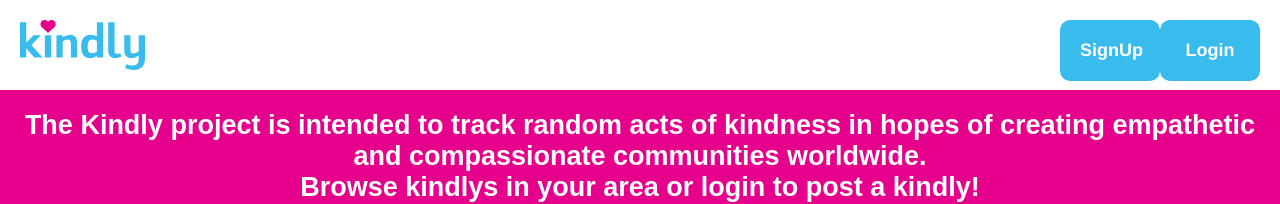
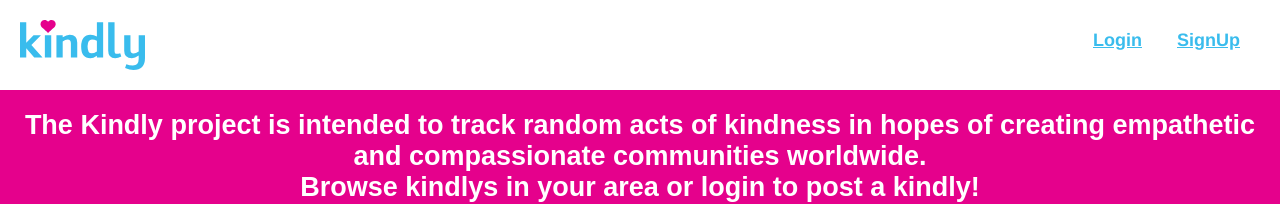
Before and after one commit to maleeeeza/kindly, a website: page client/public/index.html in a window 1280 px wide. Shown: the top 204 px of the page. Drawn offline with nearby package versions, Linux system fonts and the light colour scheme; some packages are replaced by stand-ins of ours; no server answers; a script that the page names is missing.

Commit message:
navigation style

```diff
--- a/client/public/index.html
+++ b/client/public/index.html
@@ -8,16 +8,24 @@
   <title>Document</title>
 </head>
 <body>
+
+
+
   <nav class="navbar">
     <img src="images/kindly.svg" class="logo" alt="Kindly"/>
+
+    <div class="float-right">
+
+
+    <button id="login" onclick="document.getElementById('id01').style.display='block'" class="login-button">Login</button>
+    <button id="signup" onclick="document.getElementById('signup-modal').style.display='block'" class="login-button">SignUp</button>
     <button id="toggle-kindly-form" class="button-kindly-post " type="button" hidden>
       <img src="images/post-kindly.svg" class="post-kindly-icon" alt="Post a Kindly"/>
       Post a kindly
     </button>
-    <button id="login" onclick="document.getElementById('id01').style.display='block'" class="login-button">Login</button>
-    <button id="signup" onclick="document.getElementById('signup-modal').style.display='block'" class="login-button">SignUp</button>
-    <button id="logout" class="logout-button" hidden>Logout</button>
-    <button id="my-kindlys" onclick="document.getElementById('my-kindlys-modal').style.display='block'" class="my-kindlys-button" hidden>My Kindlys</button>
+    <button id="my-kindlys" onclick="document.getElementById('my-kindlys-modal').style.display='block'" class="login-button" hidden>My Kindlys</button>
+    <button id="logout" class="login-button" hidden>Logout</button>
+    </div>
   </nav>
 
 
@@ -39,7 +47,7 @@
       <label><b>Password</b></label>
       <input type="password" placeholder="Enter Password" name="psw" class="modal-input" required>
 
-      <button type="submit" class="login-button">Login</button>
+      <button type="submit" class="log-me-in">Login</button>
 
     </div>
 
--- a/client/public/scripts/kindly.js
+++ b/client/public/scripts/kindly.js
@@ -558,6 +558,6 @@
 $('#logout').on('click', function(e){
   document.cookie = 'authToken' + '=;expires=Thu, 01 Jan 1970 00:00:01 GMT;';
   window.location.replace("/");
-})
+});
 
 });
--- a/client/public/styles/sass/components/_buttons.scss
+++ b/client/public/styles/sass/components/_buttons.scss
@@ -16,18 +16,18 @@
 .button-kindly-post {
   color: $secondary-color;
   font: $header-font;
-  float: right;
   background: $quaternary-color;
   vertical-align: middle;
   border: none;
   padding: 0;
+  margin-right: 10px;
 
   @media only screen and #{$break-small} {
       font-size: 0;
   }
 }
 
-.form-button, .login-button, .cancel-button {
+.form-button, .login-button, .cancel-button, .my-account-button, .log-me-in {
   height: auto;
   font-family: $font-stack;
   font-weight: bold;
@@ -42,7 +42,7 @@
   }
 }
 
-.form-button {
+.form-button, .log-me-in {
   width: 200px;
   background-color: $secondary-color;
   margin-bottom:10px;
@@ -53,9 +53,16 @@
 }
 
 .login-button {
-  width: 100px;
-  float: right;
-  background-color: $secondary-color;
+  width: auto;
+  background-color: $quaternary-color;
+  color: $secondary-color;
+  text-decoration: underline;
+  margin-right: 10px;
+  padding: 10px;
+  @media only screen and #{$break-small} {
+      padding: 8px;
+      width: auto;
+  }
 }
 
 .submit-kindly {
--- a/client/public/styles/sass/layout/_navigation.scss
+++ b/client/public/styles/sass/layout/_navigation.scss
@@ -8,3 +8,8 @@
   background-color: $quaternary-color;
   padding: 20px;
 }
+
+.float-right{
+  display: inline-block;
+  float: right;
+}
```
Also changed, not shown: client/public/styles/css/main.css, 1 other file.
